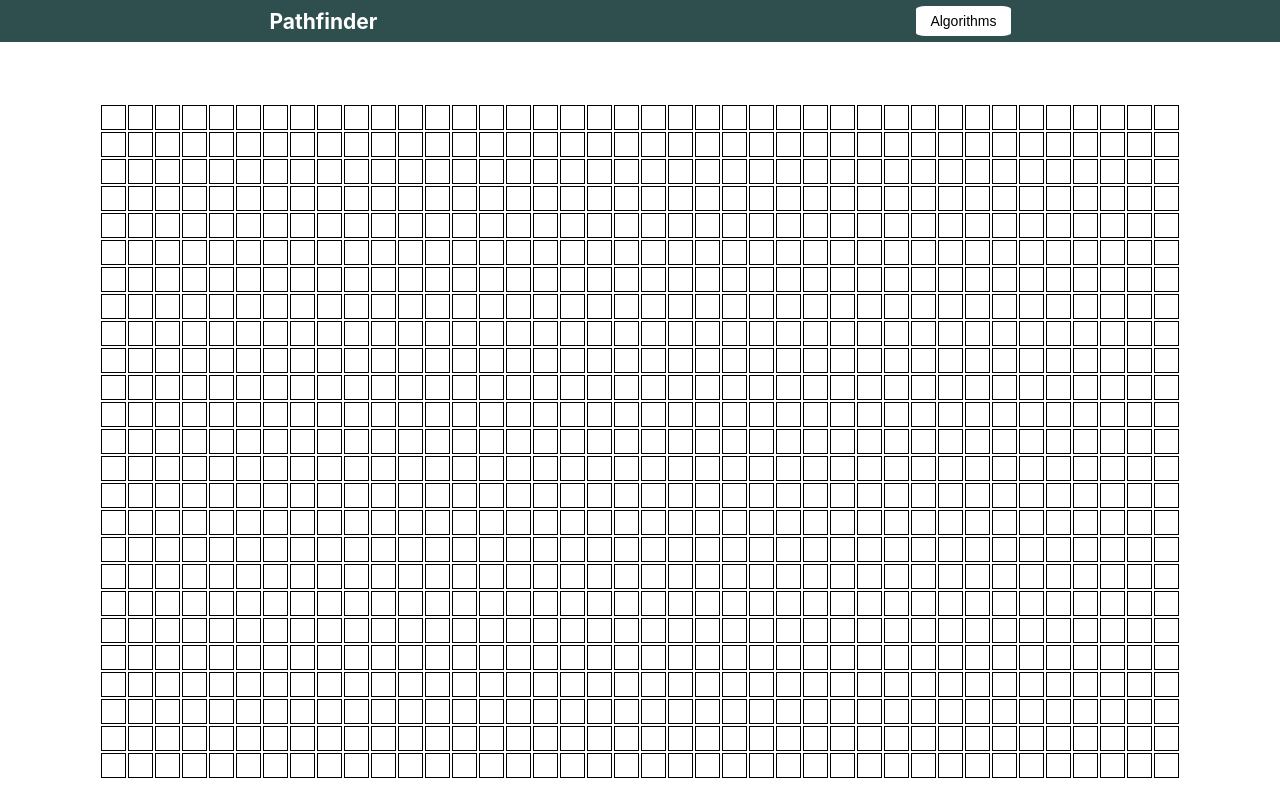
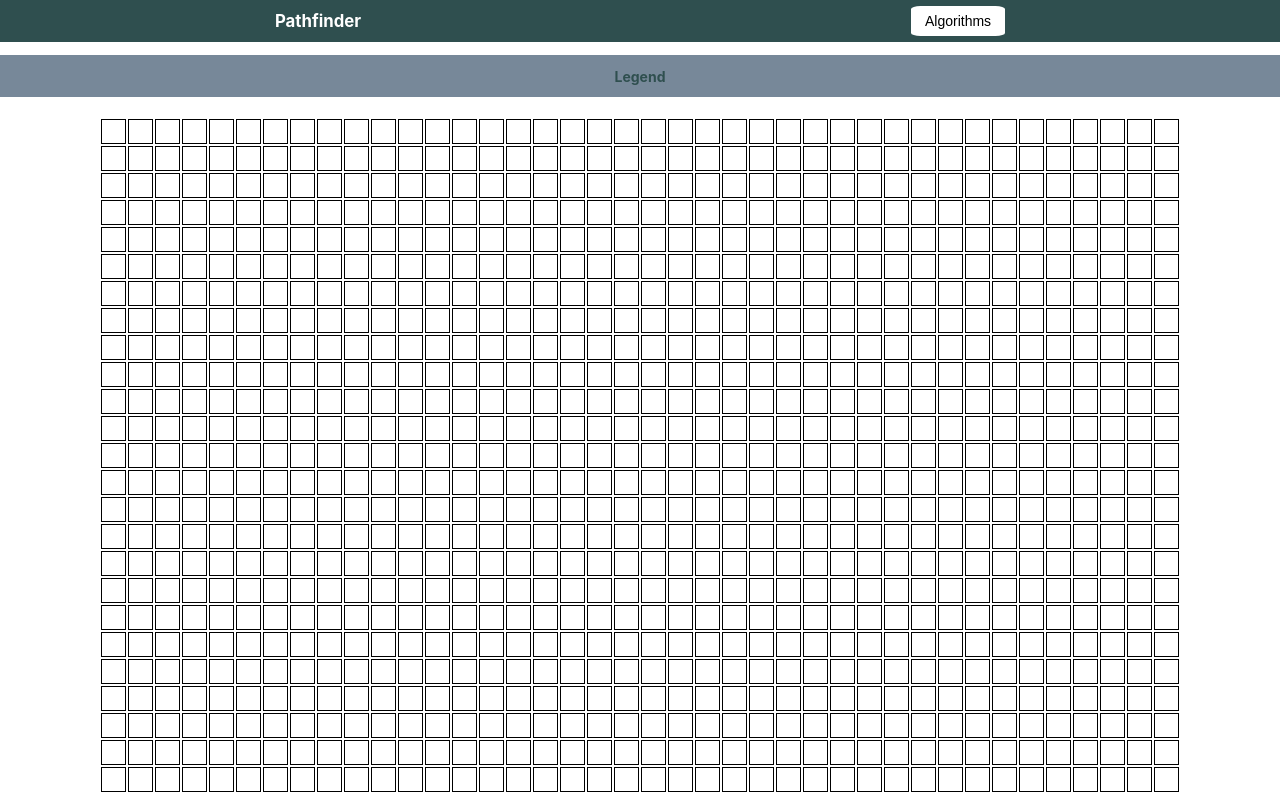
Before and after one commit to carokrny/pathfinder, a React (Create React App) app: page / in a window 1280 px wide. Built offline with nearby package versions, Linux system fonts and the light colour scheme; the HTML template or start-up script is replaced by a standard one.

Commit message:
Add Legend component

```diff
--- a/src/App/App.css
+++ b/src/App/App.css
@@ -4,7 +4,7 @@
   width: 100%;
   overflow: hidden;
   display: grid;
-  grid-row: auto 1fr;
+  grid-row: auto auto 1fr;
   justify-content: center;
   align-items: center;
 }
--- a/src/App/index.tsx
+++ b/src/App/index.tsx
@@ -1,12 +1,14 @@
 import React from 'react';
 import GridWrapper from '../Grid/GridWrapper';
 import Nav from '../Nav';
+import Legend from '../Legend';
 import './App.css';
 
 function App() {
   return (
     <div className="App" id="app">
       <Nav/>
+      <Legend/>
       <GridWrapper/>
     </div>
   );
--- /dev/null
+++ b/src/Legend/Legend.css
@@ -0,0 +1,15 @@
+.legend {
+    align-self: flex-start;
+    width: 100vw;
+    height: 3rem;
+    display: flex;
+    flex-direction: row;
+    align-items: center;
+    justify-content: space-around;
+    background-color: lightslategray;
+    color: darkslategray;
+}
+
+h1 {
+   font-size: 1.2rem;
+}
--- /dev/null
+++ b/src/Legend/index.tsx
@@ -0,0 +1,15 @@
+import React from 'react';
+import './Legend.css';
+
+function Legend() {
+
+    // return jsx with nav bar
+    return (
+      <div className="legend">
+        <h2>Legend</h2>
+      </div>
+    );
+}
+
+
+export default Legend;
```
